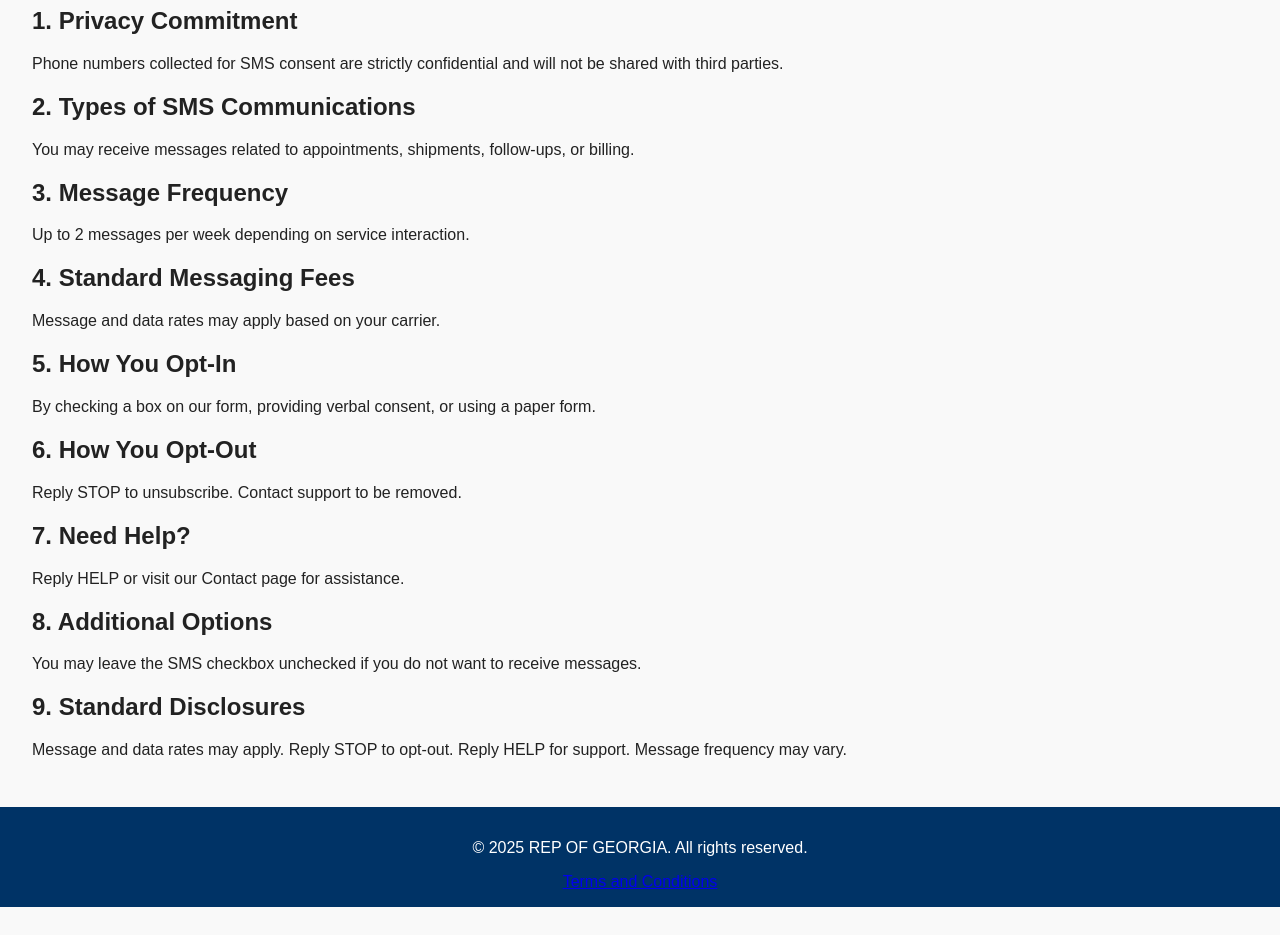
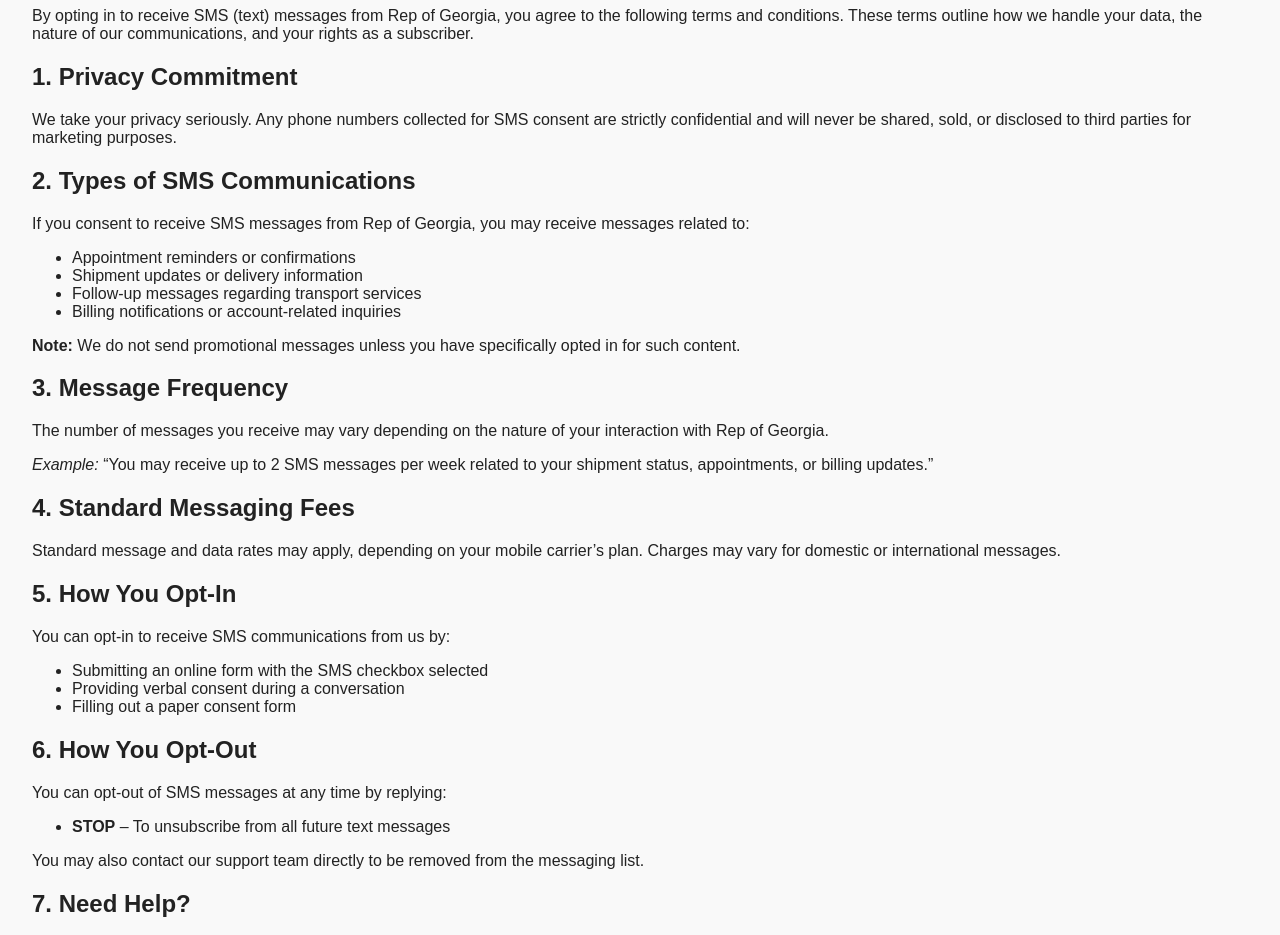
Before and after one commit to amilrzaiev/repofgeorgia, a plain HTML site: page terms.html in a window 1280 px wide. Shown: the part 171-1106 px from the top of the page. Before the commit the page ends 1078 px from the top, so only its background shows below. Drawn offline with Linux system fonts and the light colour scheme.

Commit message:
Add files via upload

```diff
--- a/terms.html
+++ b/terms.html
@@ -1,41 +1,79 @@
 <!DOCTYPE html>
 <html lang="en">
 <head>
-  <meta charset="UTF-8" />
-  <meta name="viewport" content="width=device-width, initial-scale=1.0" />
+  <meta charset="UTF-8">
+  <meta name="viewport" content="width=device-width, initial-scale=1.0">
   <title>Terms and Conditions | REP OF GEORGIA</title>
-  <link rel="stylesheet" href="style.css" />
+  <link rel="stylesheet" href="style.css">
 </head>
 <body>
   <header>
-    <img src="logo.png" alt="REP OF GEORGIA Logo" class="logo" />
+    <img src="logo.png" alt="REP OF GEORGIA Logo" class="logo">
     <nav>
       <a href="index.html">Home</a>
-      <a href="terms.html">Terms and Conditions</a>
-      <a href="privacy.html">Privacy Policy</a>
+      <a href="terms.html">Terms</a>
+      <a href="privacy.html">Privacy</a>
     </nav>
   </header>
+
   <main>
-    <h1>SMS Text Messaging Terms & Conditions</h1>
+    <h1>SMS Text Messaging Terms & Conditions – Rep of Georgia</h1>
+    <p>By opting in to receive SMS (text) messages from Rep of Georgia, you agree to the following terms and conditions. These terms outline how we handle your data, the nature of our communications, and your rights as a subscriber.</p>
+
     <h2>1. Privacy Commitment</h2>
-    <p>Phone numbers collected for SMS consent are strictly confidential and will not be shared with third parties.</p>
+    <p>We take your privacy seriously. Any phone numbers collected for SMS consent are strictly confidential and will never be shared, sold, or disclosed to third parties for marketing purposes.</p>
+
     <h2>2. Types of SMS Communications</h2>
-    <p>You may receive messages related to appointments, shipments, follow-ups, or billing.</p>
+    <p>If you consent to receive SMS messages from Rep of Georgia, you may receive messages related to:</p>
+    <ul>
+      <li>Appointment reminders or confirmations</li>
+      <li>Shipment updates or delivery information</li>
+      <li>Follow-up messages regarding transport services</li>
+      <li>Billing notifications or account-related inquiries</li>
+    </ul>
+    <p><strong>Note:</strong> We do not send promotional messages unless you have specifically opted in for such content.</p>
+
     <h2>3. Message Frequency</h2>
-    <p>Up to 2 messages per week depending on service interaction.</p>
+    <p>The number of messages you receive may vary depending on the nature of your interaction with Rep of Georgia.</p>
+    <p><em>Example:</em> “You may receive up to 2 SMS messages per week related to your shipment status, appointments, or billing updates.”</p>
+
     <h2>4. Standard Messaging Fees</h2>
-    <p>Message and data rates may apply based on your carrier.</p>
+    <p>Standard message and data rates may apply, depending on your mobile carrier’s plan. Charges may vary for domestic or international messages.</p>
+
     <h2>5. How You Opt-In</h2>
-    <p>By checking a box on our form, providing verbal consent, or using a paper form.</p>
+    <p>You can opt-in to receive SMS communications from us by:</p>
+    <ul>
+      <li>Submitting an online form with the SMS checkbox selected</li>
+      <li>Providing verbal consent during a conversation</li>
+      <li>Filling out a paper consent form</li>
+    </ul>
+
     <h2>6. How You Opt-Out</h2>
-    <p>Reply STOP to unsubscribe. Contact support to be removed.</p>
+    <p>You can opt-out of SMS messages at any time by replying:</p>
+    <ul>
+      <li><strong>STOP</strong> – To unsubscribe from all future text messages</li>
+    </ul>
+    <p>You may also contact our support team directly to be removed from the messaging list.</p>
+
     <h2>7. Need Help?</h2>
-    <p>Reply HELP or visit our Contact page for assistance.</p>
+    <p>If you are facing issues or have questions, simply reply with:</p>
+    <ul>
+      <li><strong>HELP</strong> – For SMS-related assistance</li>
+    </ul>
+    <p>Or visit our Contact Page for support.</p>
+
     <h2>8. Additional Options</h2>
-    <p>You may leave the SMS checkbox unchecked if you do not want to receive messages.</p>
+    <p>If you do not wish to receive text messages, you may simply leave the SMS consent box unchecked on our forms.</p>
+
     <h2>9. Standard Disclosures</h2>
-    <p>Message and data rates may apply. Reply STOP to opt-out. Reply HELP for support. Message frequency may vary.</p>
+    <ul>
+      <li>Message and data rates may apply</li>
+      <li>You may opt-out at any time by replying STOP</li>
+      <li>For assistance, reply HELP</li>
+      <li>Message frequency may vary</li>
+    </ul>
   </main>
+
   <footer>
     <p>© 2025 REP OF GEORGIA. All rights reserved.</p>
     <a href="terms.html">Terms and Conditions</a>
```
